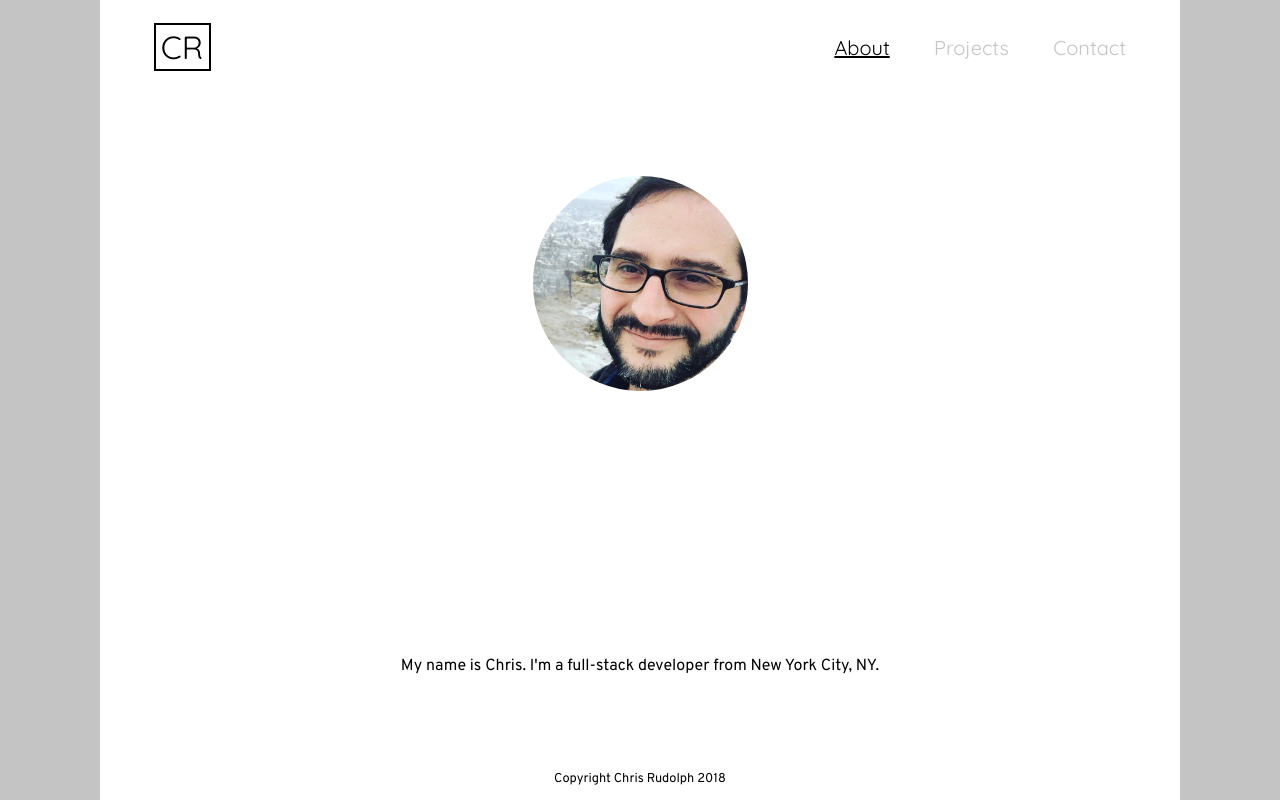
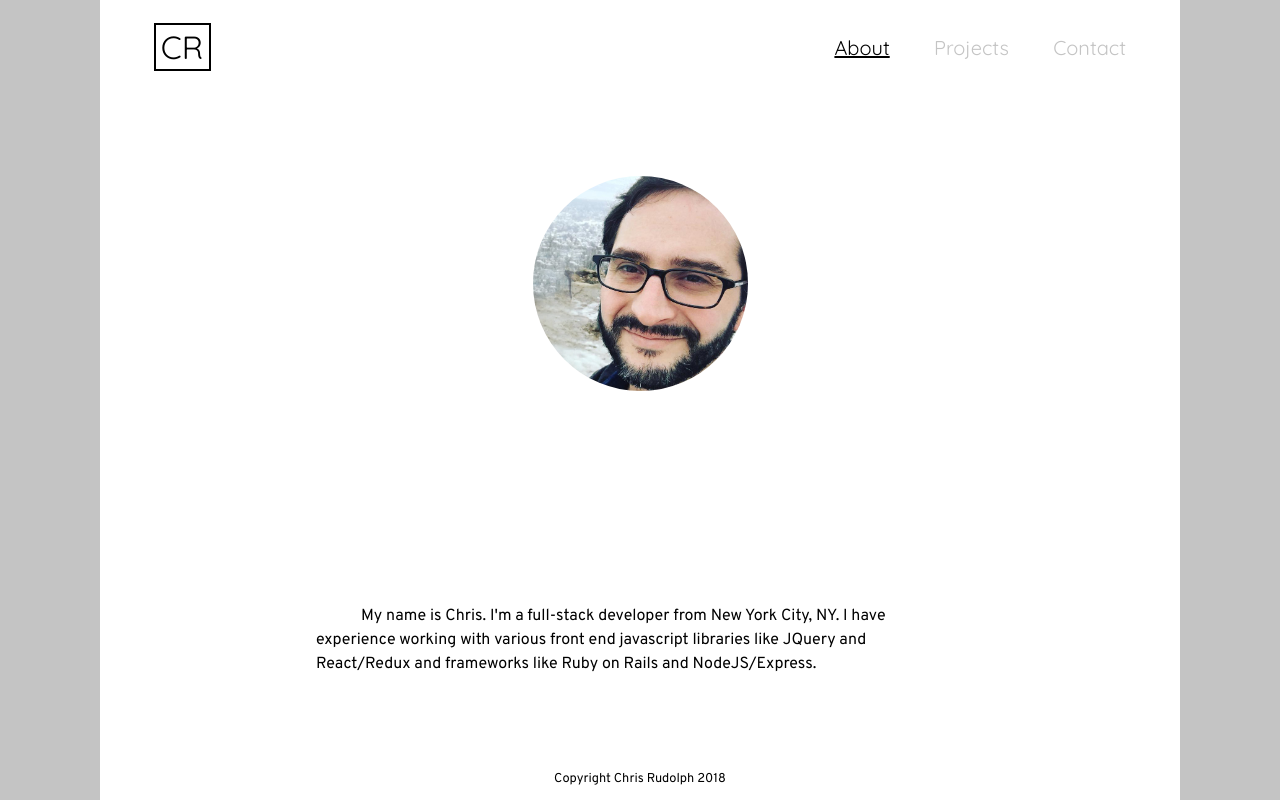
Before and after one commit to chrisjamesr/homepage, a React app: page / in a window 1280 px wide. Built offline with nearby package versions, Linux system fonts and the light colour scheme; a web font is replaced by a local one.

Commit message:
add text content

```diff
--- a/src/components/About.js
+++ b/src/components/About.js
@@ -8,8 +8,10 @@ const About = () => {
       <div className="img-container">
         <img src={selfie}/>
       </div>
-      <p>
-        My name is Chris. I'm a full-stack developer from New York City, NY.
+      <p style={{textIndent: 45, lineHeight: 1.5}}>
+        My name is Chris. I'm a full-stack developer from New York City, NY. I have experience working with
+        various front end javascript libraries like JQuery and React/Redux and frameworks like Ruby on Rails and NodeJS/Express.
+
       </p>
       {/*<Social border/>*/}
     </div>
```
